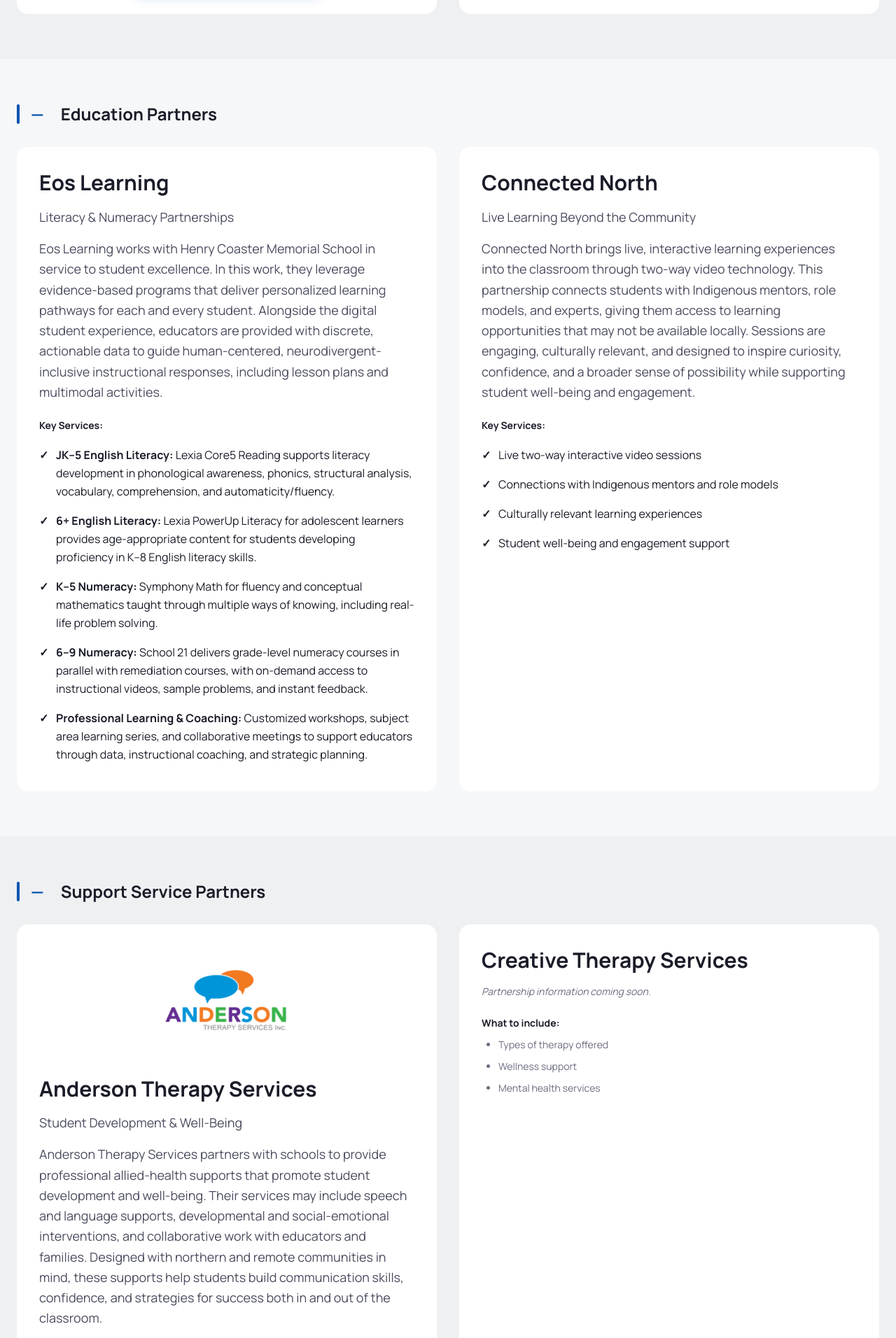
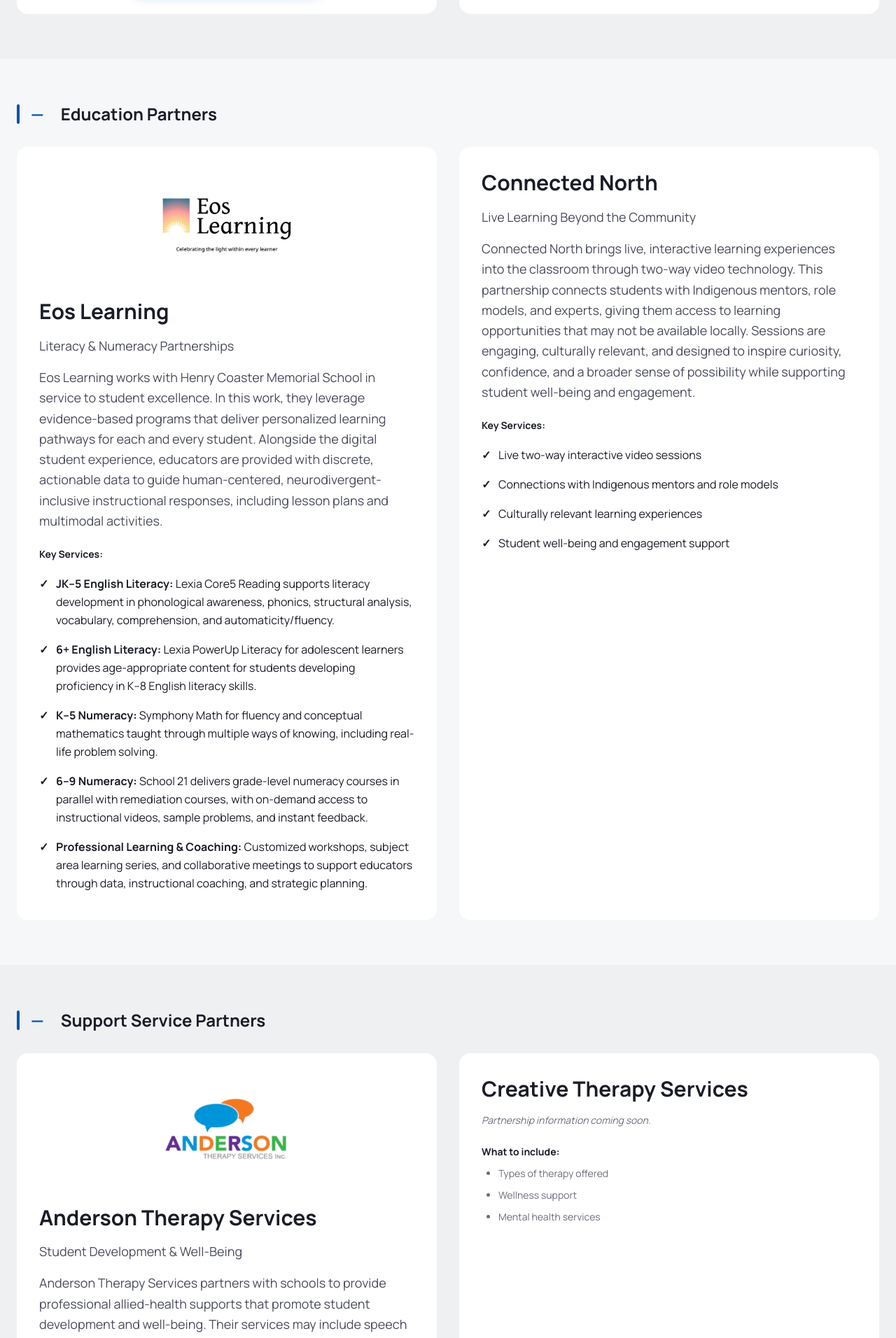
Before and after one commit to reckegabe58/HCMS, a Jekyll site: the page built from pages/partnerships.md, in a window 1280 px wide. Shown: the part 1782-3694 px from the top of the page at 70% size. Built offline with Jekyll 4.4.1, drawn with Linux system fonts in a browser that asks for light colours.

Commit message:
Add Eos Learning logo to partnerships page
Co-Authored-By: Claude Sonnet 4.6 <noreply@anthropic.com>

```diff
--- a/pages/partnerships.md
+++ b/pages/partnerships.md
@@ -86,6 +86,9 @@ subtitle: Working together for our students
 
     <div class="partners-grid">
       <div class="partner-card">
+        <div class="partner-card-logo partner-card-logo-img">
+          <img src="{{ '/assets/images/partners/eos-learning-logo.png' | relative_url }}" alt="Eos Learning Logo">
+        </div>
         <h3>Eos Learning</h3>
         <p class="partner-tagline">Literacy & Numeracy Partnerships</p>
         <p>
```
Also changed, not shown: assets/images/partners/eos-learning-logo.png (added).
